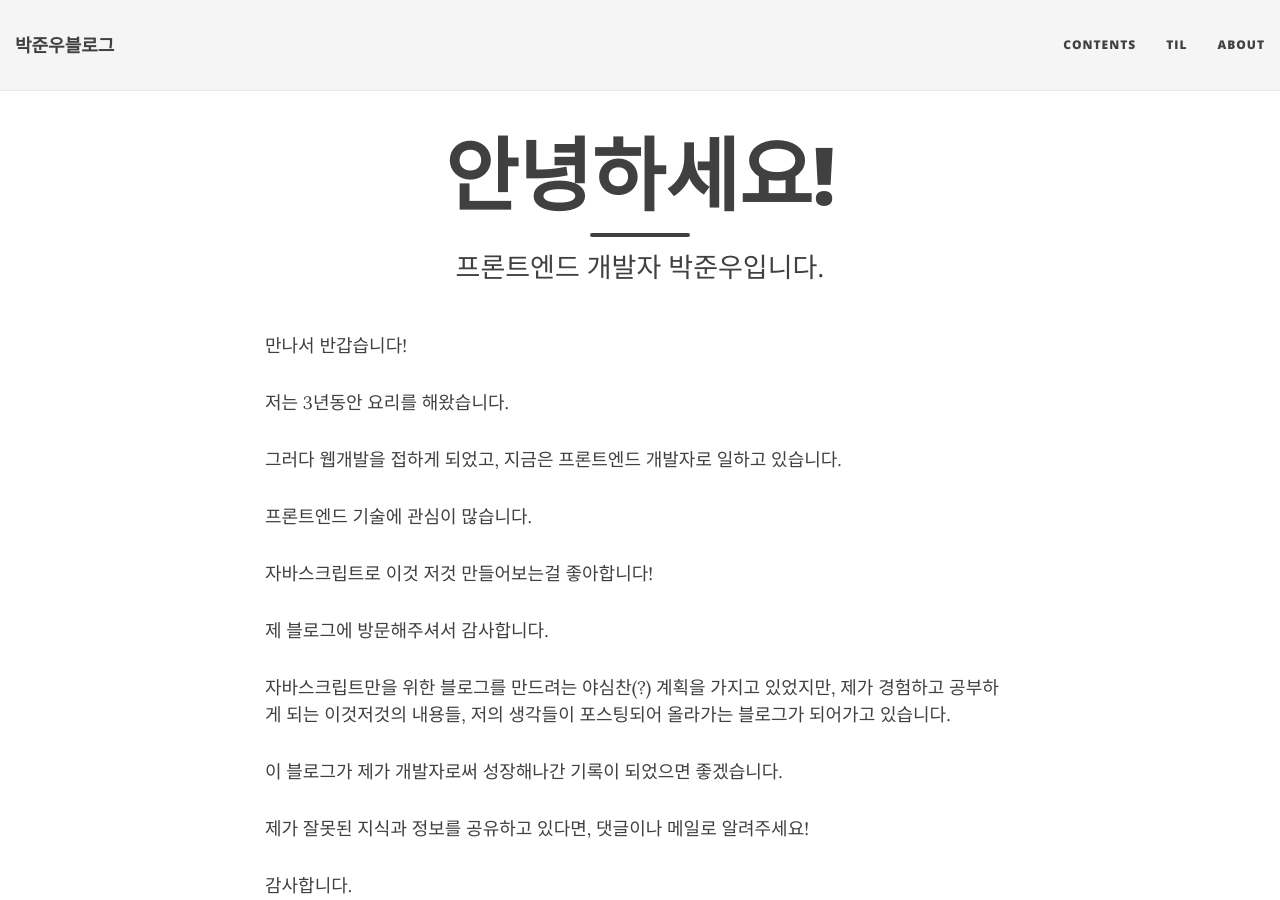
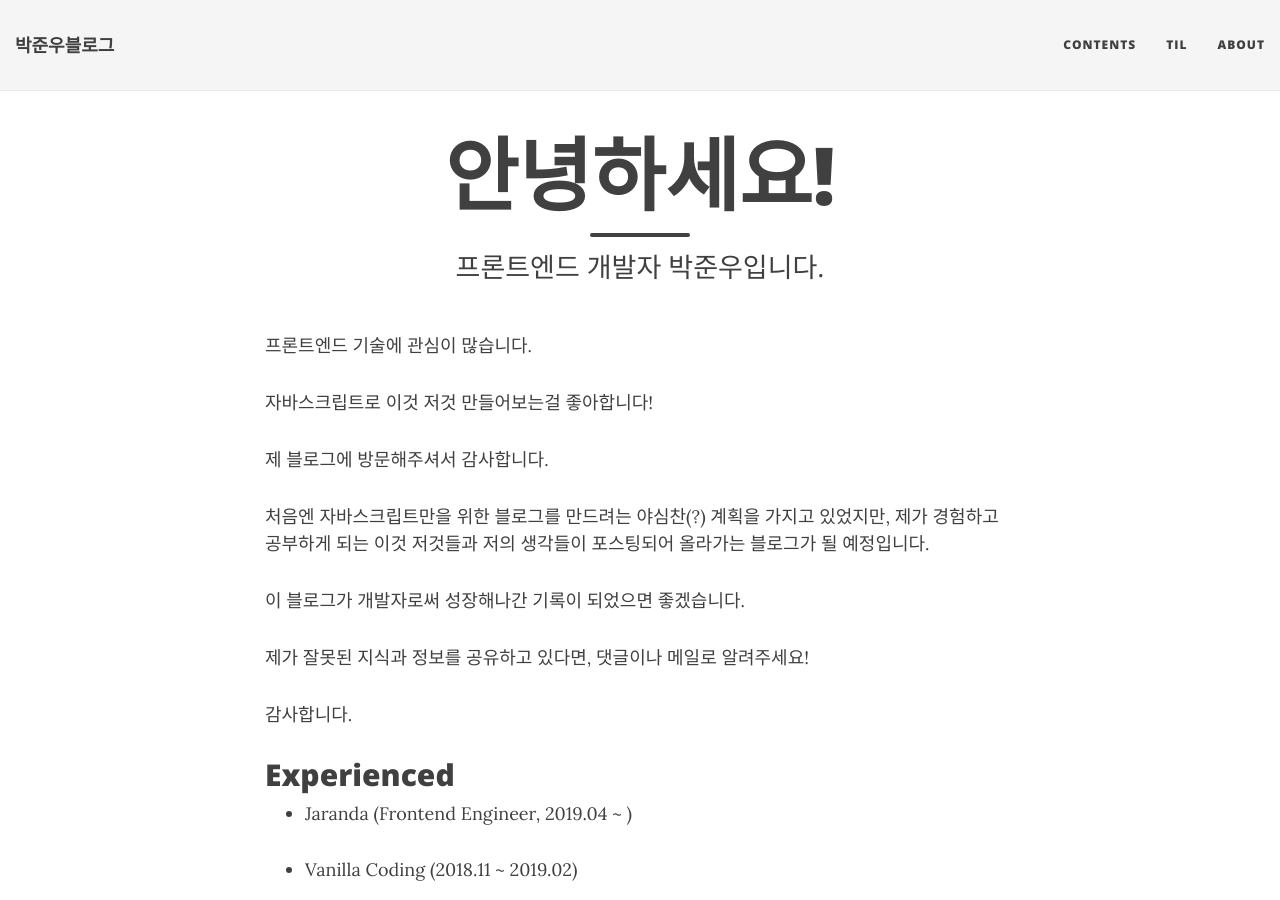
Before and after one commit to JUNWOO45/junwoo45.github.io.archived, a Jekyll site: the page built from aboutme.md, in a window 1280 px wide and 900 px high. Built offline with Jekyll 4.4.1, drawn with Linux system fonts in a browser that asks for light colours; nearby versions of some CDN libraries.

Commit message:
Modify About page

```diff
--- a/aboutme.md
+++ b/aboutme.md
@@ -6,22 +6,16 @@ image: /img/test.jpg
 ---
 
 
-
-만나서 반갑습니다!
-
-저는 3년동안 요리를 해왔습니다.
-
-그러다 웹개발을 접하게 되었고, 지금은 프론트엔드 개발자로 일하고 있습니다.
-
 프론트엔드 기술에 관심이 많습니다.
 
 자바스크립트로 이것 저것 만들어보는걸 좋아합니다!
 
 제 블로그에 방문해주셔서 감사합니다.
 
-자바스크립트만을 위한 블로그를 만드려는 야심찬(?) 계획을 가지고 있었지만, 제가 경험하고 공부하게 되는 이것저것의 내용들, 저의 생각들이 포스팅되어 올라가는 블로그가 되어가고 있습니다.
+처음엔 자바스크립트만을 위한 블로그를 만드려는 야심찬(?) 계획을 가지고 있었지만,
+제가 경험하고 공부하게 되는 이것 저것들과 저의 생각들이 포스팅되어 올라가는 블로그가 될 예정입니다.
 
-이 블로그가 제가 개발자로써 성장해나간 기록이 되었으면 좋겠습니다.
+이 블로그가 개발자로써 성장해나간 기록이 되었으면 좋겠습니다.
 
 제가 잘못된 지식과 정보를 공유하고 있다면, 댓글이나 메일로 알려주세요!
 
```
